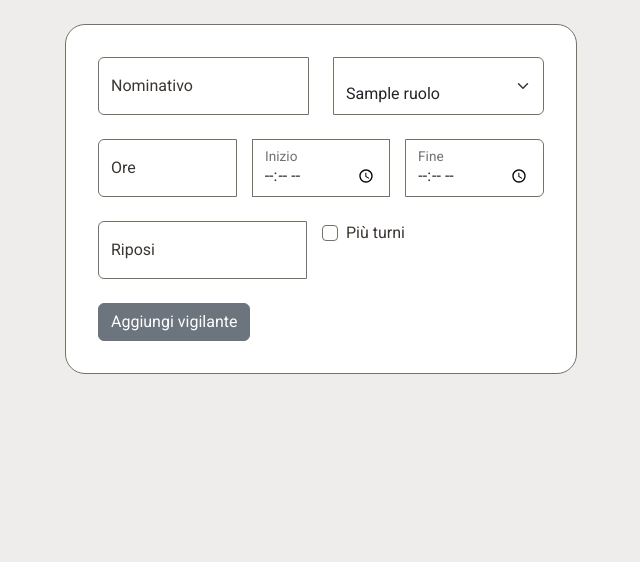
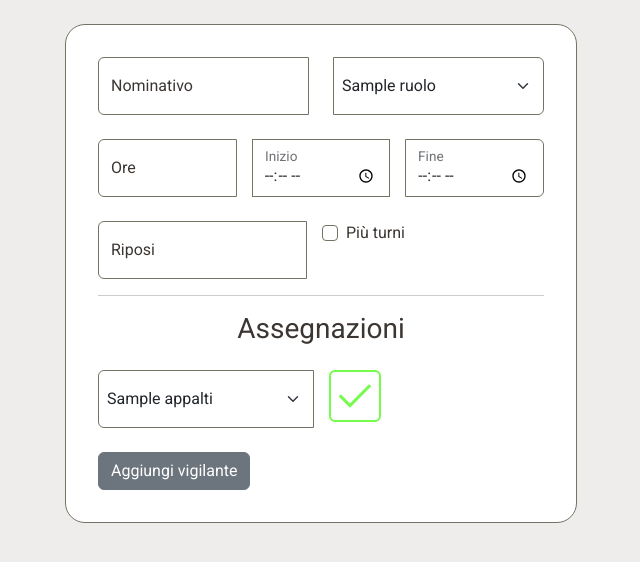
Before and after one commit to Aleximbrea/CreaTurni, a Flask app: page /add_employee in a window 1280 px wide. Shown: the part 64-626 px from the top of the page, without its empty margins (319-959 px from the left). Run offline with Flask 3, Linux system fonts and the light colour scheme; a database or web service that is not in the repository returns one stand-in record (values such as "Sample title").

```diff
--- a/app/forms.py
+++ b/app/forms.py
@@ -24,6 +24,8 @@ def place_exists(form, field):
 
 class AddEmployee(FlaskForm):
     hidden_id = HiddenField('Hidden ID')
+    # Used to set vigilantes assignments
+    hidden_array = HiddenField('Hidden Array')
     nominativo = StringField('Nominativo', validators=[
         DataRequired("Inserire nominativo"), user_exists
     ])
@@ -35,11 +37,17 @@ class AddEmployee(FlaskForm):
     riposi = IntegerField('Riposi', validators=[Optional()])
     inizio = TimeField('Inizio', validators=[Optional()])
     fine = TimeField('Fine', validators=[Optional()])
+    assegnazione = SelectField('Assegna...', coerce=int, validators=[
+        Optional()
+    ])
 
     def set_choices(self):
         cur.execute('SELECT id, ruolo FROM ruoli')
         choices = cur.fetchall()
         self.ruolo.choices = [(choice[0], choice[1]) for choice in choices]
+        cur.execute('SELECT id, nome FROM appalti ORDER BY nome')
+        choices = cur.fetchall()
+        self.assegnazione.choices = [(choice[0], choice[1]) for choice in choices]
 
 class AddPlace(FlaskForm):
     hidden_id = HiddenField('Hidden ID')
--- a/app/routes.py
+++ b/app/routes.py
@@ -3,6 +3,7 @@ from flask import render_template, url_for, redirect, request, jsonify
 from app.forms import AddEmployee, AddPlace
 from app import conn, cur
 from datetime import datetime
+import json
 
 @app.route("/")
 def home():
@@ -97,6 +98,7 @@ def add_employee():
     form.set_choices()
     if form.validate_on_submit():
         # Getting values from form
+        array = json.loads(form.hidden_array.data)
         nominativo = form.nominativo.data
         nominativo = nominativo.upper()
         id_ruolo = form.ruolo.data
@@ -109,6 +111,12 @@ def add_employee():
         query = f"SELECT id FROM vigilanti WHERE nominativo = '{nominativo}'"
         cur.execute(query)
         id_vigilante = cur.fetchone()[0]
+
+        # Inserting assignments
+        if array:
+            for assegn in array:
+                query = f'INSERT INTO assegnazioni (id_vigilante, id_appalto) VALUES (%s, %s)'
+                cur.execute(query, (id_vigilante, int(assegn)))
 
 
         # Inserting preferences into preference table
@@ -190,14 +198,13 @@ def delete_vigilante():
     id = int(data.get('id'))
 
     try:
-        # First i delete preferences
-        query = f'DELETE FROM preferenze WHERE id_vigilante={id}'
-        cur.execute(query)
-        conn.commit()
-        # Then i delete the vigilante
-        query = f'DELETE FROM vigilanti WHERE id={id}'
-        cur.execute(query)
-        conn.commit()
+        queries = [f'DELETE FROM preferenze WHERE id_vigilante={id}',
+                   f'DELETE FROM assegnazioni WHERE id_vigilante={id}',
+                    f'DELETE FROM vigilanti WHERE id={id}'
+                   ]
+        for query in queries:
+            cur.execute(query)
+            conn.commit()
         return jsonify(True)
     except Exception as e:
         return jsonify(False)
--- a/app/static/css/forms.css
+++ b/app/static/css/forms.css
@@ -15,3 +15,41 @@
     display: flex;
     justify-content: center;
 }
+
+.check {
+    border: 2px solid #75FB4C;
+    background-color: #FFFF;
+    max-width: min-content;
+    padding: 0;
+    margin: 0;
+}
+
+.check:hover {
+    border: 2px solid #75FB4C;
+    background-color: #75FB4C;
+    fill: #FFFF;
+}
+
+.check:hover svg {
+    fill: #FFFF;
+}
+
+select {
+    padding: 1vh !important;
+}
+
+.remove {
+    padding: none;
+    border: none;
+    background-color: #FFFF;
+}
+
+span {
+    display: flex;
+    flex-direction: row;
+}
+
+.assnome {
+    margin:0 !important;
+    text-align: center !important;
+}
--- a/app/templates/add_employee.html
+++ b/app/templates/add_employee.html
@@ -6,6 +6,7 @@
 {% block container %}
 <form action="" method="post" class="form" novalidate autocomplete="off">
     {{ form.hidden_tag() }}
+    {{ form.hidden_array() }}
     <div class="input-group">
         <div class="form-floating">
             {{form.nominativo(class="form-control" + (" is-invalid" if form.nominativo.errors else ""), placeholder="Nominativo") }}
@@ -46,6 +47,64 @@
             {{ form.piu_turni.label(class="form-check-label") }}
         </div>
     </div>
+    <hr>
+    <h3 class="text-center">Assegnazioni</h3>
+    <div class="container-assegnazioni">
+
+    </div>
+    <div class="input-group mt-4">
+        <div class="form-floating  me-3">
+            {{ form.assegnazione(class="form-control form-select assegnazione") }}
+        </div>
+        <div class="form-floating">
+            <button class="btn btn-success check" type="button">
+                <svg xmlns="http://www.w3.org/2000/svg" height="48px" viewBox="0 -960 960 960" width="48px" fill="#75FB4C"><path d="M378-246 154-470l43-43 181 181 384-384 43 43-427 427Z"/></svg>
+            </button>
+        </div>
+    </div>
     <button class="btn btn-secondary mt-4" type="submit">Aggiungi vigilante</button>
 </form>
+<script>
+    assegnazioni = []
+
+    document.querySelector('.form').addEventListener('submit', function(e) {
+        array = JSON.stringify(assegnazioni)
+        document.querySelector('#hidden_array').value = array
+    })
+
+
+
+    document.querySelector('.check').addEventListener('click', function() {
+        var container = document.querySelector('.container-assegnazioni')
+        var select = document.querySelector('.assegnazione')
+        appalto_id = select.value
+        assegnazioni.push(appalto_id)
+        assegn = select.options[select.selectedIndex].text
+
+        // Removing option
+        select.remove(select.selectedIndex)
+
+        var newAssegnazione = document.createElement('span');
+        newAssegnazione.innerHTML =  `
+                <h5 class="assnome">${assegn}</h5>
+                <button class="remove" type="button" appalto-id='${appalto_id}'>
+                    <svg xmlns="http://www.w3.org/2000/svg" height="24px" viewBox="0 -960 960 960" width="24px" fill="#EA3323"><path d="m330-288 150-150 150 150 42-42-150-150 150-150-42-42-150 150-150-150-42 42 150 150-150 150 42 42ZM480-80q-82 0-155-31.5t-127.5-86Q143-252 111.5-325T80-480q0-83 31.5-156t86-127Q252-817 325-848.5T480-880q83 0 156 31.5T763-763q54 54 85.5 127T880-480q0 82-31.5 155T763-197.5q-54 54.5-127 86T480-80Zm0-60q142 0 241-99.5T820-480q0-142-99-241t-241-99q-141 0-240.5 99T140-480q0 141 99.5 240.5T480-140Zm0-340Z"/></svg>
+                </button>`
+        container.appendChild(newAssegnazione)
+        newAssegnazione.querySelector('.remove').addEventListener('click', function(){
+            var id = this.getAttribute('appalto-id')
+
+            // Adding this option again
+            var option = document.createElement('option');
+            option.value = id;
+            option.text = this.parentNode.querySelector('.assnome').textContent;
+            select.appendChild(option);
+
+            // Removing index of appalto from the list
+            let index = assegnazioni.indexOf(id)
+            assegnazioni.splice(index, 1);
+            this.parentNode.remove();
+        })
+    })
+</script>
 {% endblock %}
```
